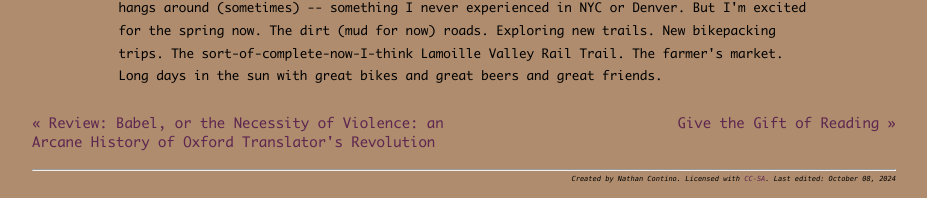
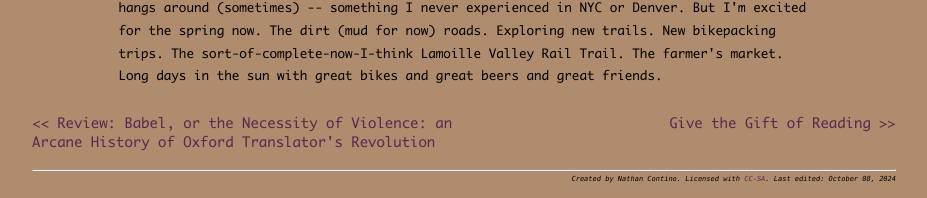
Before and after one commit to nathan-contino/nathan-contino.github.io, a Jekyll site: the page built from _posts/blog/2023-03-23-winter-in-littleton.md, in a window 1280 px wide and 1400 px high, scrolled down 19170 px. Shown: the part 1199-1397 px from the top of the window, without its empty margins (176-1103 px from the left). Built offline with Jekyll 4.4.1, drawn with Linux system fonts in a browser that asks for light colours.

Commit message:
Fix broken next page button on oldest post; remove weird chars; clean up HTML

```diff
--- a/_layouts/default.html
+++ b/_layouts/default.html
@@ -130,17 +130,19 @@
             {% endif %}
             {{ content }}
           </div>
+
           <div class="PageNavigation">
             {% if page.previous.url %}
-  <a class="prev" href="{{page.previous.url}}">&laquo; {{page.previous.title}}</a>
+            <a class="prev" href="{{page.previous.url}}"><< {{page.previous.title}}</a>
             {% endif %}
             {% if page.next.url %}
-  <a class="next" href="{{page.next.url}}">{{page.next.title}} &raquo;</a>
+            <a class="next" href="{{page.next.url}}">{{page.next.title}} >></a>
             {% endif %}
           </div>
         </div>
 
-<footer id="footer"><hr>Created by Nathan Contino. Licensed with <a rel="license" href="https://creativecommons.org/licenses/by-sa/4.0">CC-SA</a>. Last edited: {{ site.time | date: '%B %d, %Y' }}</footer>
+        <footer id="footer"><hr>Created by Nathan Contino. Licensed with <a rel="license" href="https://creativecommons.org/licenses/by-sa/4.0">CC-SA</a>. Last edited: {{ site.time | date: '%B %d, %Y' }}
+        </footer>
       </div>
     </div>
   </body>
--- a/_stylesheets/lite.css
+++ b/_stylesheets/lite.css
@@ -528,4 +528,5 @@
 
 .PageNavigation .next {
   text-align: right;
+  float: right;
 }
```
Lines whose indentation alone changed are shown as unchanged.
